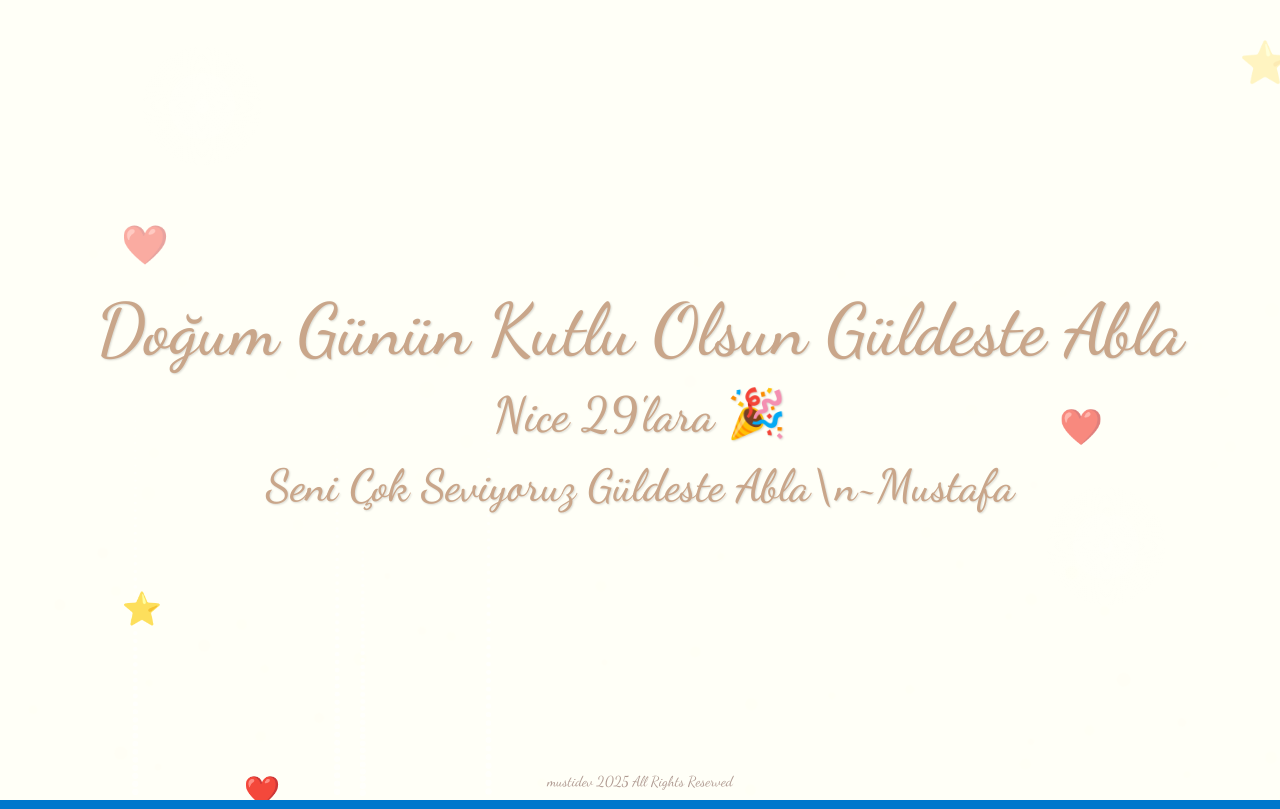
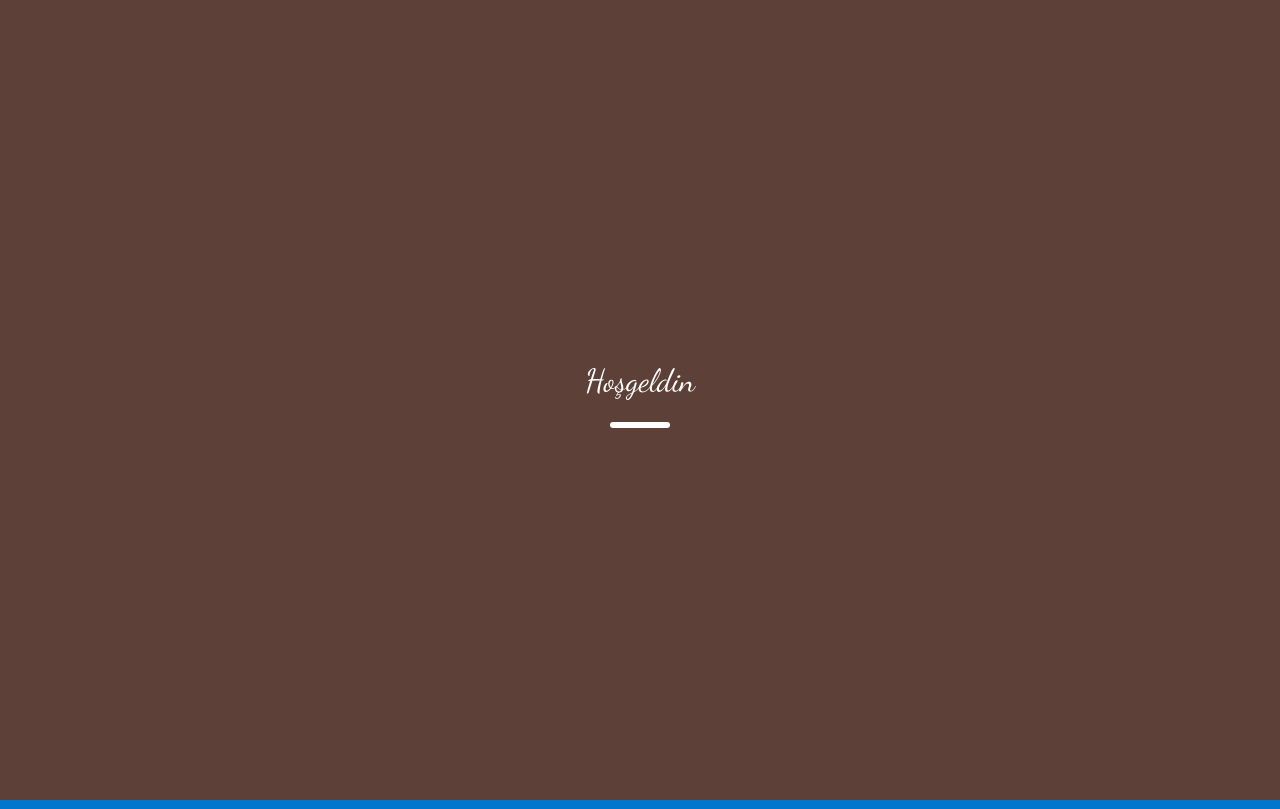
Before and after one commit to mustidevelope/guldesteablakutlama, a plain HTML site: page index.html in a window 1280 px wide. Drawn offline with Linux system fonts and the light colour scheme.

Commit message:
Update index.html

```diff
--- a/index.html
+++ b/index.html
@@ -10,12 +10,40 @@
     *,*::before,*::after{margin:0;padding:0;box-sizing:border-box}
 
     html,body{
-      height:100%;font-family:'Dancing Script',cursive;background:#fff8f0;overflow:hidden;transition:background 1s ease;
+      height:100%;font-family:'Dancing Script',cursive;background:#fff8f0;transition:background 1s ease;
+    }
+
+    body.lock-scroll {
+      overflow: hidden;
     }
 
     /* ----- INTRO ----- */
-    #intro{position:fixed;inset:0;background:#5d4037;display:flex;justify-content:center;align-items:center;font-size:3rem;color:#fff;z-index:9999;animation:slideUp 2s ease-in-out forwards}
-    @keyframes slideUp{0%,90%{transform:translateY(0)}100%{transform:translateY(-100%)}}
+    #intro {
+      position: fixed;
+      inset: 0;
+      background: #5d4037;
+      display: flex;
+      flex-direction: column;
+      justify-content: center;
+      align-items: center;
+      font-size: 2rem;
+      color: #fff;
+      z-index: 9999;
+    }
+
+    .swipe-bar {
+      margin-top: 2rem;
+      width: 60px;
+      height: 6px;
+      background: #fff;
+      border-radius: 10px;
+      animation: bounce 2s infinite;
+    }
+
+    @keyframes bounce {
+      0%, 100% { transform: translateY(0); }
+      50% { transform: translateY(-10px); }
+    }
 
     /* ----- MAIN WRAPPER ----- */
     .wrapper{position:relative;height:100%;display:flex;flex-direction:column;justify-content:center;align-items:center;text-align:center;pointer-events:none;padding:1rem;z-index:2}
@@ -44,19 +72,21 @@
     .footer-love{position:absolute;bottom:40px;width:100%;text-align:center;font-size:1.2rem;color:#ff69b4;animation:fadeIn 3s ease-in-out 6s forwards;opacity:0;z-index:2}
 
     /* ----- VEX SECTION (mustidev) ----- */
-    #vexSection{position:fixed;inset:0;background:#0077cc;display:flex;justify-content:center;align-items:center;transform:translateY(100%);animation:slideDown 1s ease-in-out forwards 6s;text-align:center;z-index:9998}
+    #vexSection{position:fixed;inset:0;background:#0077cc;display:flex;justify-content:center;align-items:center;transform:translateY(100%);animation:slideDown 1s ease-in-out forwards 8s;text-align:center;z-index:9998}
     @keyframes slideDown{to{transform:translateY(0)}}
 
     /* ----- GLOW ORBS ----- */
     .glow{position:absolute;width:120px;height:120px;border-radius:50%;background:radial-gradient(circle,rgba(255,255,255,.25)0%,transparent 70%);animation:glowMove 10s infinite ease-in-out;z-index:1}
     @keyframes glowMove{0%{transform:translate(0)}50%{transform:translate(40px,-50px)}100%{transform:translate(0)}}
 
-    /* ----- RESPONSIVE ----- */
     @media(max-width:600px){h1,h2,h3,h4{font-size:6vw}#vexSection h4{font-size:8vw}}
   </style>
 </head>
-<body>
-  <div id="intro">Hoşgeldin</div>
+<body class="lock-scroll">
+  <div id="intro">
+    <div>Hoşgeldin</div>
+    <div class="swipe-bar"></div>
+  </div>
 
   <canvas id="fireCanvas"></canvas>
   <div class="glow" style="top:12%;left:8%"></div>
@@ -74,10 +104,16 @@
   <div class="footer-love">💖 Her şey gönlünce olsun Güldeste Abla 💖</div>
 
   <script>
-    /* ------------ Remove intro ------------ */
-    setTimeout(()=>document.getElementById('intro').remove(),2000);
+    // Swipe to continue logic
+    let startY = null;
+    window.addEventListener('touchstart', e => startY = e.touches[0].clientY);
+    window.addEventListener('touchend', e => {
+      if (startY !== null && e.changedTouches[0].clientY < startY - 50) {
+        document.getElementById('intro').remove();
+        document.body.classList.remove('lock-scroll');
+      }
+    });
 
-    /* ------------ DOM particles (circles) ------------ */
     const spawnParticle=()=>{
       const p=document.createElement('div');p.className='particle';
       const size=innerWidth<600?14+Math.random()*10:6+Math.random()*10;
@@ -88,7 +124,6 @@
     };
     setInterval(spawnParticle,60);
 
-    /* ------------ Emoji (heart & star) ------------ */
     const spawnEmoji=()=>{
       const e=document.createElement('div');e.className='emoji';
       const isStar=Math.random()<0.5;
@@ -99,7 +134,6 @@
     };
     setInterval(spawnEmoji,700);
 
-    /* ------------ Canvas fireworks ------------ */
     const c=document.getElementById('fireCanvas');const ctx=c.getContext('2d');let W,H;const rs=()=>{W=c.width=innerWidth;H=c.height=innerHeight};rs();addEventListener('resize',rs);
     class P{constructor(x,y,v,col,l,s){this.x=x;this.y=y;this.v=v;this.col=col;this.l=l;this.a=0;this.s=s}upd(){this.x+=this.v.x;this.y+=this.v.y;this.v.y+=.015;this.a++}draw(){const t=this.a/this.l;ctx.globalAlpha=1-t;ctx.fillStyle=this.col;ctx.beginPath();ctx.arc(this.x,this.y,this.s*(1-t),0,6.28);ctx.fill();ctx.globalAlpha=1}get dead(){return this.a>=this.l}}
     const rockets=[],sparks=[];
```
